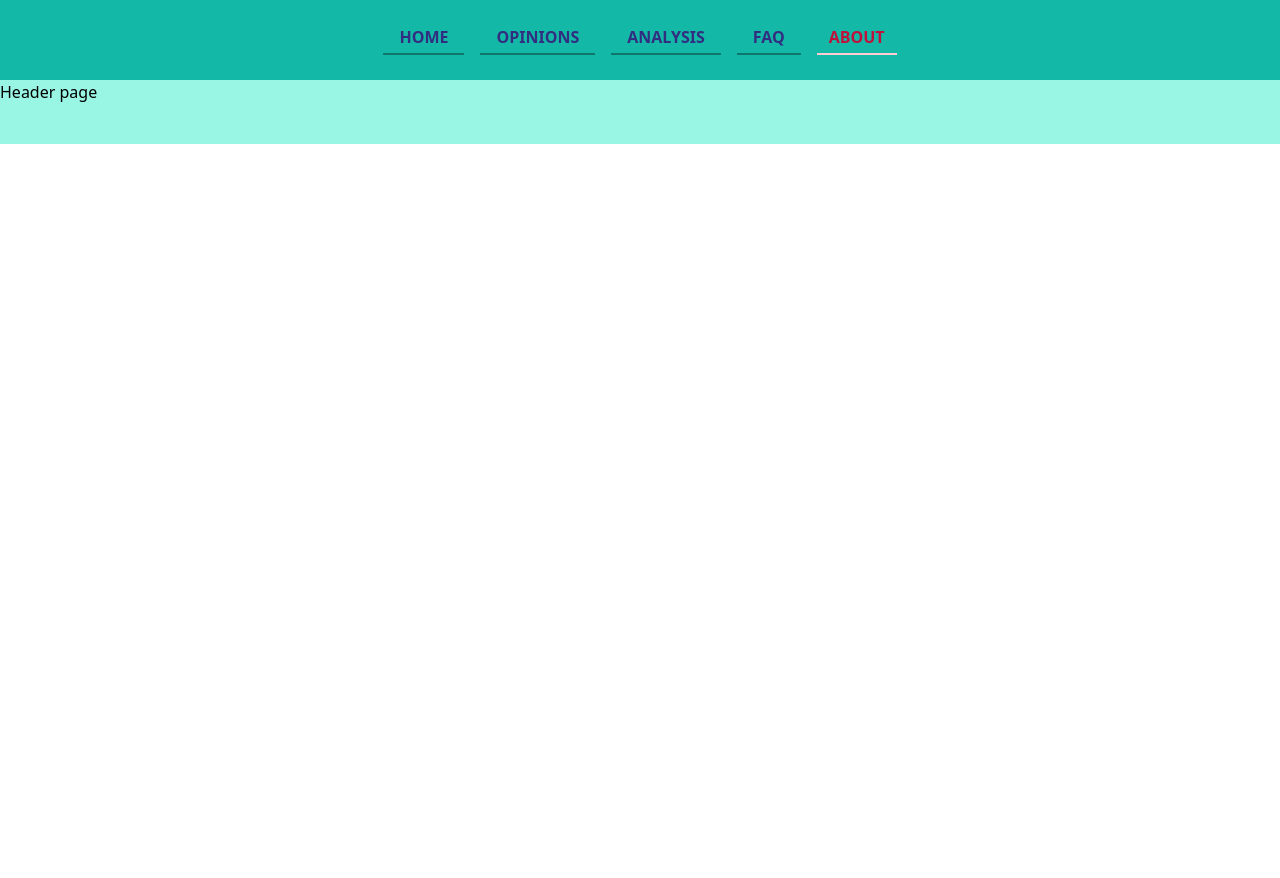
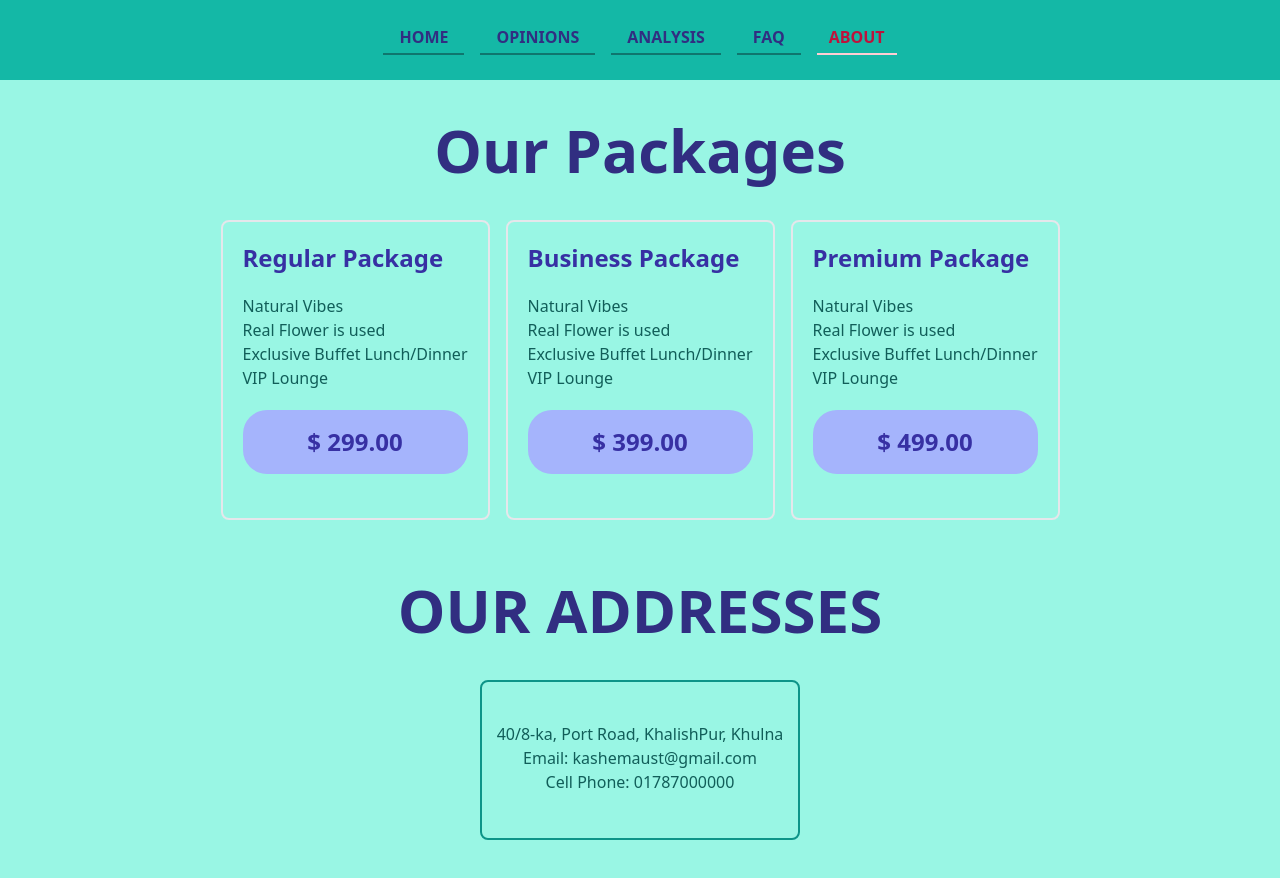
Before and after one commit to engrkashem/product-analysis-clients, a React (Create React App) app: page /about in a window 1280 px wide. Before the commit the page ends 800 px from the top, so only its background shows below. Built offline with nearby package versions, Linux system fonts and the light colour scheme.

Commit message:
not found & about page done and some comments added in different js files

```diff
--- a/src/components/About/About.js
+++ b/src/components/About/About.js
@@ -2,8 +2,46 @@ import React from 'react';
 
 const About = () => {
     return (
-        <div>
-            <h2>Header page</h2>
+        <div className='flex flex-col items-center'>
+            <h2 className=' text-6xl font-semibold text-indigo-900  text-center mt-10'>Our Packages</h2>
+            <div className='grid grid-cols-1 md:grid-cols-2 lg:grid-cols-3 mt-10'>
+                <div className=' border-2  mx-2 p-5 rounded-lg mb-5 h-[300px]'>
+                    <h3 className=' text-indigo-800 font-semibold text-2xl mb-5'>Regular Package</h3>
+                    <ul className='border-teal-600 text-teal-800 font-medium'>
+                        <li>Natural Vibes</li>
+                        <li>Real Flower is used</li>
+                        <li>Exclusive Buffet Lunch/Dinner</li>
+                        <li>VIP Lounge</li>
+                    </ul>
+                    <button className='w-full bg-indigo-300 p-4 text-2xl text-indigo-800 font-bold rounded-3xl mt-5'>$ 299.00</button>
+                </div>
+                <div className=' border-2  mx-2 p-5 rounded-lg mb-5 h-[300px]'>
+                    <h3 className=' text-indigo-800 font-semibold text-2xl mb-5'>Business Package</h3>
+                    <ul className='border-teal-600 text-teal-800 font-medium'>
+                        <li>Natural Vibes</li>
+                        <li>Real Flower is used</li>
+                        <li>Exclusive Buffet Lunch/Dinner</li>
+                        <li>VIP Lounge</li>
+                    </ul>
+                    <button className='w-full bg-indigo-300 p-4 text-2xl text-indigo-800 font-bold rounded-3xl mt-5'>$ 399.00</button>
+                </div>
+                <div className=' border-2  mx-2 p-5 rounded-lg h-[300px]'>
+                    <h3 className=' text-indigo-800 font-semibold text-2xl mb-5'>Premium Package</h3>
+                    <ul className='border-teal-600 text-teal-800 font-medium'>
+                        <li>Natural Vibes</li>
+                        <li>Real Flower is used</li>
+                        <li>Exclusive Buffet Lunch/Dinner</li>
+                        <li>VIP Lounge</li>
+                    </ul>
+                    <button className='w-full bg-indigo-300 p-4 text-2xl text-indigo-800 font-bold rounded-3xl mt-5'>$ 499.00</button>
+                </div>
+            </div>
+            <h2 className=' text-6xl font-semibold text-indigo-900  text-center mt-10'>OUR ADDRESSES</h2>
+            <div className=' border-2 border-teal-600 text-teal-800 font-medium w-80 h-40 text-center mt-10 pt-10 rounded-lg'>
+                <p>40/8-ka, Port Road, KhalishPur, Khulna</p>
+                <p>Email: kashemaust@gmail.com</p>
+                <p>Cell Phone: 01787000000</p>
+            </div>
         </div>
     );
 };
--- a/src/components/Analysis/Analysis.js
+++ b/src/components/Analysis/Analysis.js
@@ -5,9 +5,9 @@ import MonthVsSell from '../MonthVsSell/MonthVsSell';
 
 const Analysis = () => {
 
-    //load chart data from local chartDb by custom hook
+    //load chart data from local chartDb using custom hook
     const [data] = useChart();
-    // console.log(data)
+
     return (
         <div>
             <div className='mt-20'>
--- a/src/components/Home/Home.js
+++ b/src/components/Home/Home.js
@@ -6,11 +6,14 @@ import Review from '../Review/Review';
 
 const Home = () => {
 
+    //Navigation
     const navigate = useNavigate();
 
+    //Load review data from local db using custom hook
     const [reviews] = useReviews();
+
+    //seperating 3 review out of many
     const halfReviews = reviews.slice(0, 3);
-    console.log(halfReviews)
 
     return (
         <div>
--- a/src/components/InvestmentVsRevenue/InvestmentVsRevenue.js
+++ b/src/components/InvestmentVsRevenue/InvestmentVsRevenue.js
@@ -1,11 +1,14 @@
 import React from 'react';
 import { Bar, BarChart, CartesianGrid, Cell, Legend, Pie, PieChart, Tooltip, XAxis, YAxis } from 'recharts';
 
+//making custom Pie Chart
 const InvestmentVsRevenue = ({ data }) => {
 
+    //custom color for diff sec. of pie chart
     const colors = ['#0088FE', '#0000cd', '#FF8042', '#dc143c', '#9932cc', '#FFBB28'];
 
     const RADIAN = Math.PI / 180;
+
     const renderCustomizedLabel = ({ cx, cy, midAngle, innerRadius, outerRadius, percent, index }) => {
         const radius = innerRadius + (outerRadius - innerRadius) * 0.5;
         const x = cx + radius * Math.cos(-midAngle * RADIAN);
@@ -18,6 +21,7 @@ const InvestmentVsRevenue = ({ data }) => {
         );
     };
 
+    //making line & pir chart
     return (
         <div className='grid grid-cols-1 md:grid-cols-3 justify-between'>
             <BarChart
--- a/src/components/MonthVsSell/MonthVsSell.js
+++ b/src/components/MonthVsSell/MonthVsSell.js
@@ -3,6 +3,7 @@ import { Bar, BarChart, CartesianGrid, Legend, Line, LineChart, Tooltip, XAxis,
 
 const MonthVsSell = ({ data }) => {
 
+    //Making line & bar chart
     return (
         <div className=' grid grid-cols-1 md:grid-cols-2 justify-between' >
             <LineChart
--- a/src/components/NotFound/NotFound.js
+++ b/src/components/NotFound/NotFound.js
@@ -1,9 +1,10 @@
 import React from 'react';
+import error from '../../images/error.jpg'
 
 const NotFound = () => {
     return (
         <div>
-            <h2>404, page not found</h2>
+            <img src={error} alt="" />
         </div>
     );
 };
--- a/src/components/QnA/QnA.js
+++ b/src/components/QnA/QnA.js
@@ -1,6 +1,9 @@
 import React from 'react';
 
 const QnA = () => {
+
+    //Question and Answer
+
     return (
         <div>
             <h1 className='text-6xl text-center text-indigo-900 font-semibold mt-12'>FREQUENTLY ASKED QUESTION</h1>
--- a/src/components/Review/Review.js
+++ b/src/components/Review/Review.js
@@ -2,6 +2,8 @@ import React from 'react';
 import { StarIcon } from '@heroicons/react/solid'
 
 const Review = ({ review: { name, img, review, rating } }) => {
+
+    // making review card
     return (
         <div className='sm:flex  justify-between items-center mt-4 border-2 border-teal-400 rounded p-4'>
             <div>
--- a/src/components/Reviews/Reviews.js
+++ b/src/components/Reviews/Reviews.js
@@ -4,7 +4,7 @@ import Review from '../Review/Review';
 
 const Reviews = () => {
 
-    //Loading review data from local db by custom hook
+    //Loading review data from local db using custom hook
     const [reviews] = useReviews();
 
     return (
--- a/src/hooks/useChart.js
+++ b/src/hooks/useChart.js
@@ -1,6 +1,8 @@
 import { useEffect, useState } from "react";
 
 const useChart = () => {
+
+    //loading data for chart
 
     const [data, setData] = useState([]);
 
--- a/src/hooks/useReviews.js
+++ b/src/hooks/useReviews.js
@@ -1,6 +1,8 @@
 import { useEffect, useState } from "react";
 
 const useReviews = () => {
+
+    //loading data for reviews
 
     const [reviews, setReviews] = useState([]);
 
```
Also changed, not shown: src/images/error.jpg (added), 1 other file (tests, documents, lock files or other folders).
